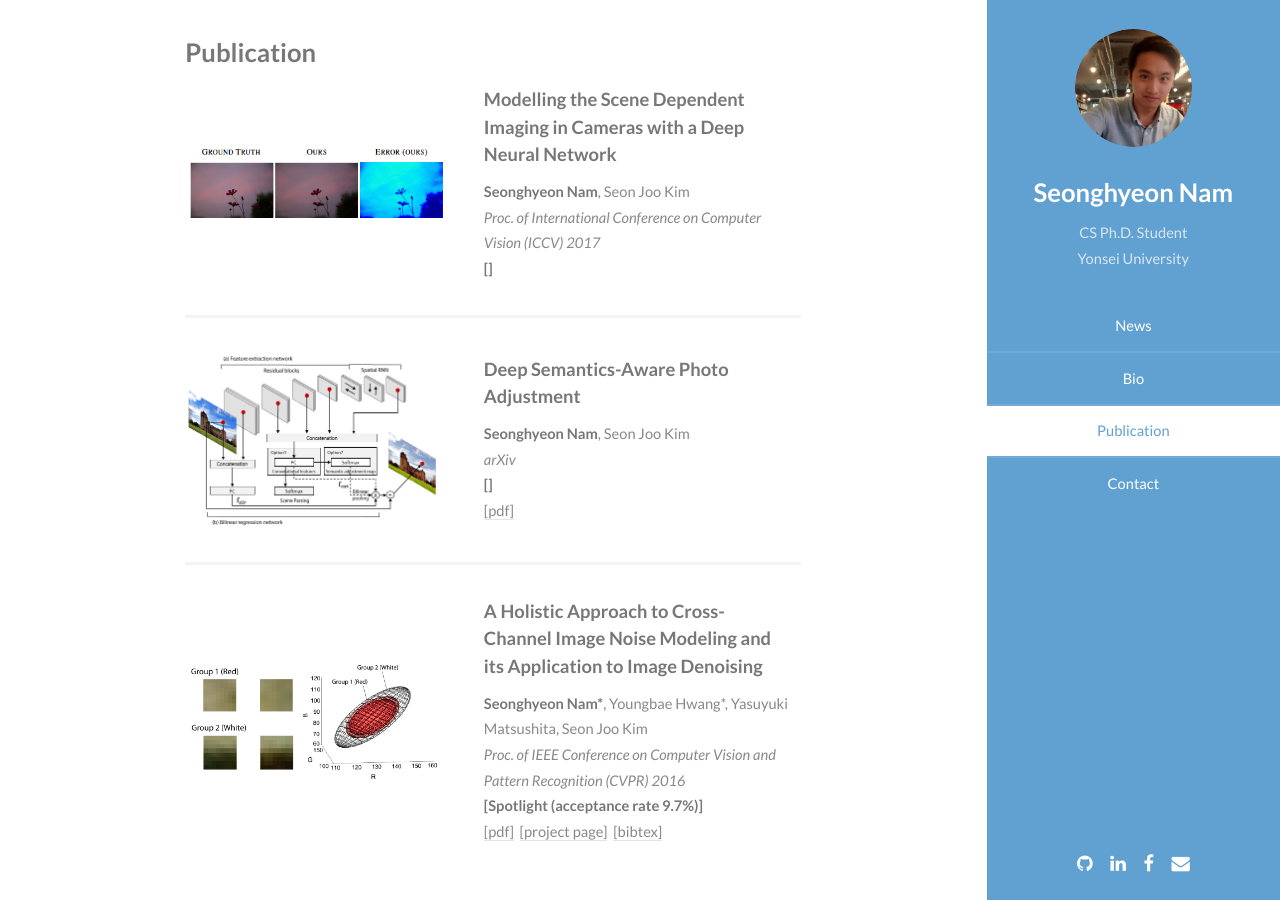
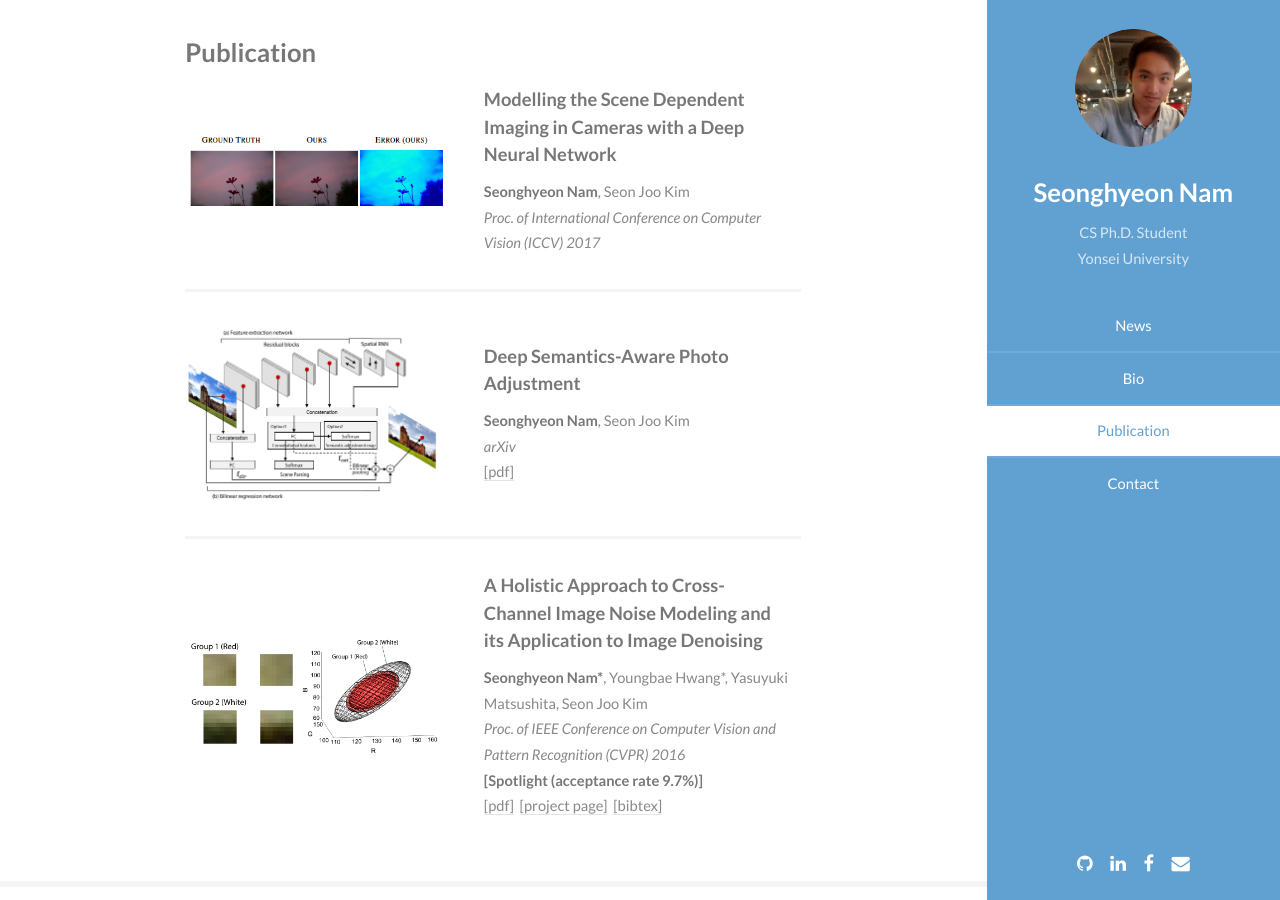
Before and after one commit to woozzu/woozzu.github.io, a Jekyll site: the page built from index.html, in a window 1280 px wide and 900 px high, scrolled down 1371 px. Built offline with Jekyll 4.4.1, drawn with Linux system fonts in a browser that asks for light colours.

Commit message:
modify index.html

```diff
--- a/index.html
+++ b/index.html
@@ -61,7 +61,7 @@ layout: default
                         <p>
                             {{ post.authors }}<br />
                             <i>{{ post.booktitle }}</i><br />
-                            <strong>[{{ post.feature }}]</strong><br />
+                            {% if post.feature %}<strong>[{{ post.feature }}]</strong><br />{% endif %}
                             {% if post.paper %}<a href="{{ site.baseurl }}/assets/{{ post.paper }}">[pdf]</a>{% endif %}
                             {% if post.paper_rawurl %}<a href="{{ post.paper_rawurl }}">[pdf]</a>{% endif %}
                             {% if post.supp %}<a href="{{ site.baseurl }}/assets/{{ post.supp }}">[supplementary_material]</a>{% endif %}
```
